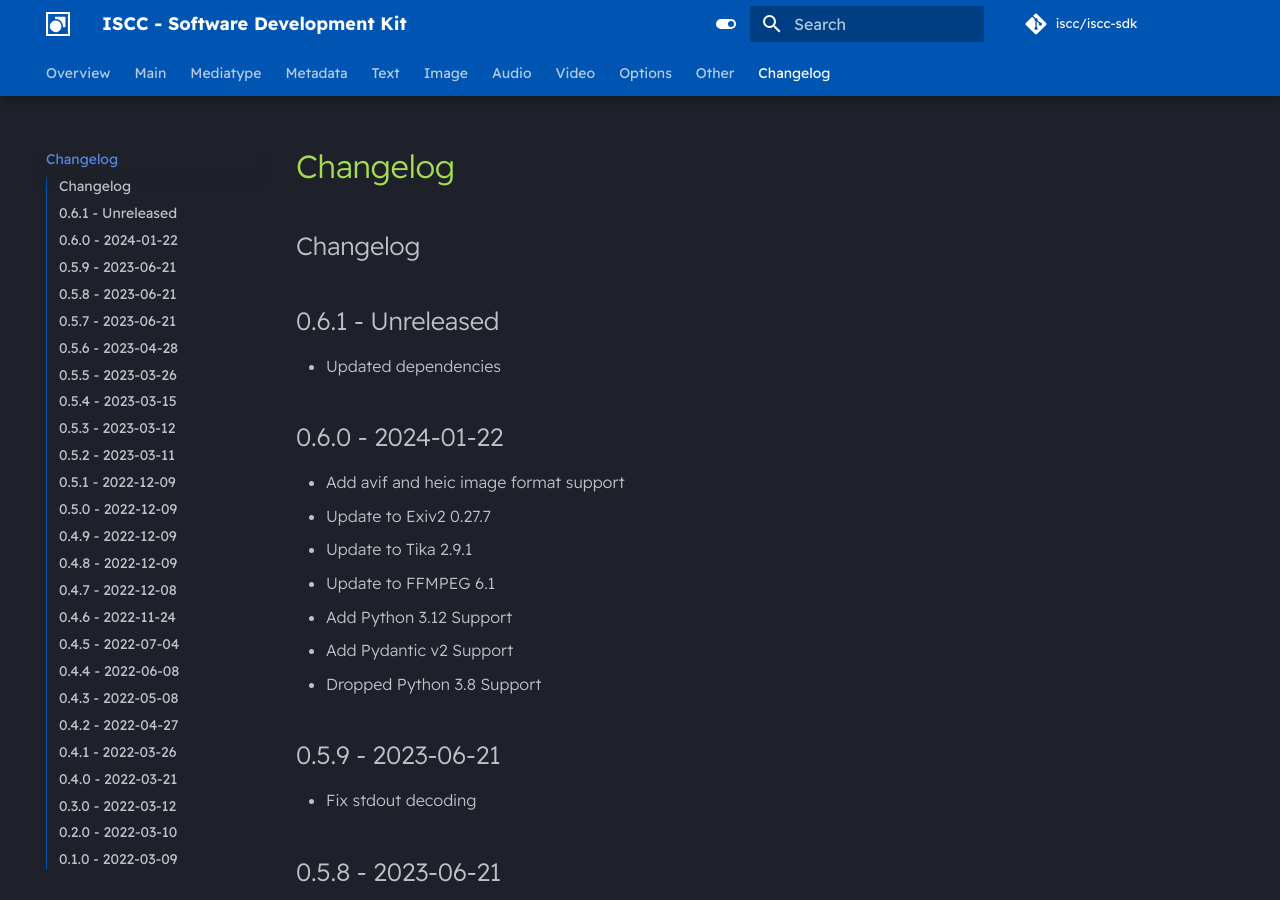
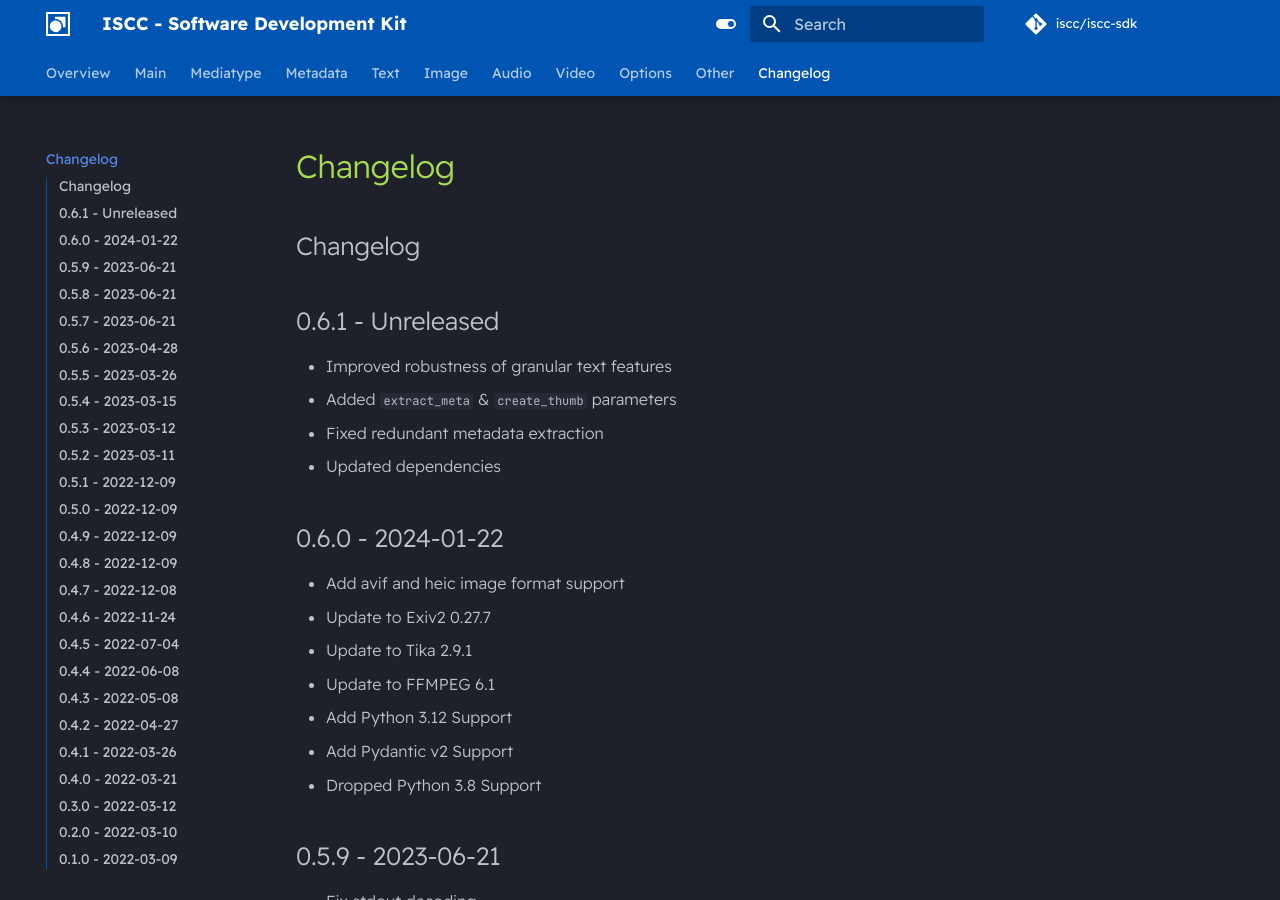
Before and after one commit to iscc/iscc-sdk, an MkDocs documentation site: the page built from docs/changelog.md, in a window 1280 px wide and 900 px high. Built offline with MkDocs 1.6.1 and Material for MkDocs 9.7.7, drawn with Linux system fonts in a browser that asks for light colours; comment, search, counter and statistics services are not loaded.

Commit message:
Improve text granular feature robustness

```diff
--- a/docs/changelog.md
+++ b/docs/changelog.md
@@ -1,6 +1,9 @@
 ## Changelog
 
 ## 0.6.1 - Unreleased
+- Improved robustness of granular text features
+- Added `extract_meta` & `create_thumb` parameters
+- Fixed redundant metadata extraction
 - Updated dependencies
 
 ## 0.6.0 - 2024-01-22
```
Also changed, not shown: CHANGELOG.md (+3 -2 lines), 3 other files.
